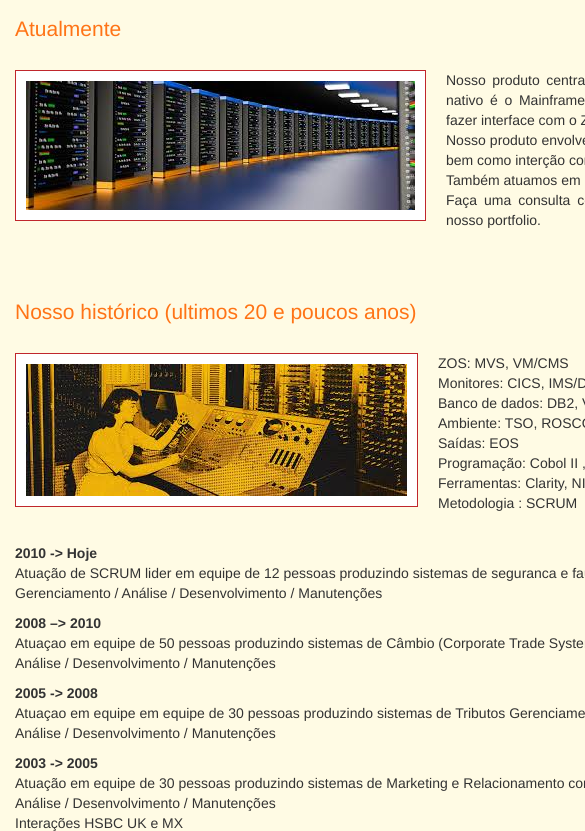
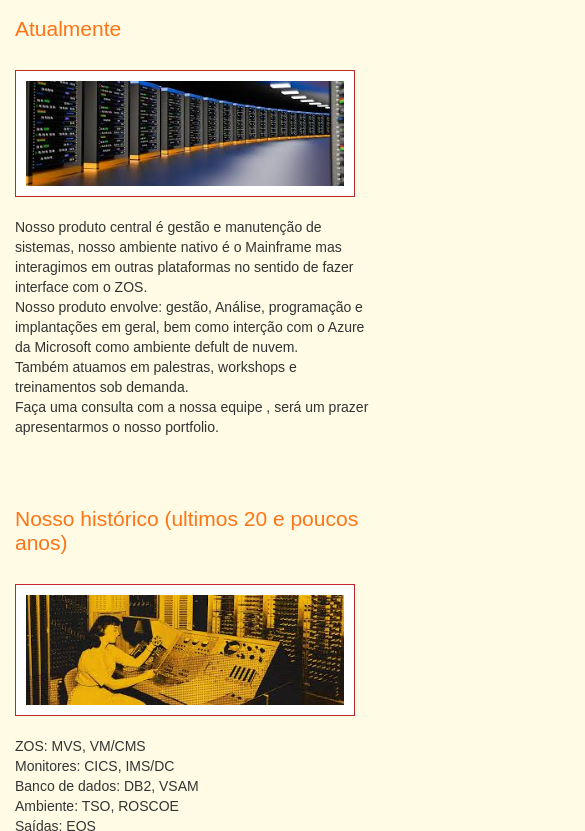
Before and after one commit to RFBC-uid/RFBC.github.io, a plain HTML site: page Produtos_RFBC.html in a window 390 px wide. Shown: the part 126-957 px from the top of the page, 585 px wide, since content can reach past the window. Drawn offline with nearby package versions, Linux system fonts and the light colour scheme; a script that the page names is missing.

Commit message:
alterações midia queries

```diff
--- a/Produtos_RFBC.html
+++ b/Produtos_RFBC.html
@@ -2,29 +2,68 @@
 <html>
 <head>
 
-   	<meta charset="utf-8">
-    <title>Produtos_RFBC</title>
-    <link rel="stylesheet" href="normalize.css">
-    <link rel="stylesheet" href="animacoes.css">
+	<meta charset="utf-8">
+    <title>RFBC - Quem somos</title>
+    <meta name="viewport" content="width=device-width, initial-scale=1.0">
     <script src="prefixfree.min.js"></script>
+    <script src="js/script.js"></script>
 	<!-- CSS bootstrap -->
     <link href="bootstrap/css/bootstrap.css" rel="stylesheet">
     <link href="bootstrap/css/bootstrap-theme.css" rel="stylesheet">
     <!-- fim CSS bootstrap -->
+    <link rel="stylesheet" href="css/styles.css">
+    <meta http-equiv="X-UA-Compatible" content="IE=edge">
 
     <style>
 
+		body {
+			background: #FFFBE4;
+			text-align: justify center;
+            font-family: Arial, sans-serif;
+		}
+
 		.container{
-            margin: 0 auto;
-            width: 960px;
+            width: 80%;
+            margin: auto;
+        }
+
+	    /* midias queries */
+
+		.header, .main, .footer {
+                padding: 20px;
             }
 
-		body {
-			background: #FFFBE4;
-			margin-top: 10px;
-			margin: auto;
-			text-align: justify;
-			}
+        /* Estilo para tablets (largura máxima de 768px) */
+        @media (max-width: 768px) {
+            .container {
+                width: 90%;
+            }
+            .header, .main, .footer {
+                padding: 15px;
+            }
+        }
+
+        /* Estilo para smartphones (largura máxima de 480px) */
+        @media (max-width: 480px) {
+            .container {
+                width: 100%;
+            }
+
+            .header, .main, .footer {
+                padding: 10px;
+            }
+
+            /* Ajuste de fontes para telas menores */
+            body {
+                font-size: 14px;
+            }
+
+            /* Ajuste de imagens para telas menores */
+            img {
+                width: 100%;
+                height: auto;
+            }
+        }
 
         header h1{
     		font-size: 1.75em; /* 28/16=1.75 */
@@ -175,7 +214,7 @@
 				<div class="collapse navbar-collapse" id="barraBasica2">
 					<ul class="nav navbar-nav">
 						<li><a href="#"><img src="/multimidia/Cloud.jpg" alt="Cloud"></a></li>
-						<li><a href="Menu_RFBC.html">Home</a></li>
+						<li><a href="index.html">Home</a></li>
 						<li><a href="quem-somos_RFBC.html">Quem somos</a></li>
                         <li class="active"><a href="#">Produtos</a></li>
 						<li><a href="Produtos_RFBC.html"></a></li>
```
Also changed, not shown: Curiosidades_RFBC.html (+50 -10 lines), Pilares_RFBC.html (+52 -14 lines), index.html (+33 -0 lines), quem-somos_RFBC.html (+51 -12 lines).
